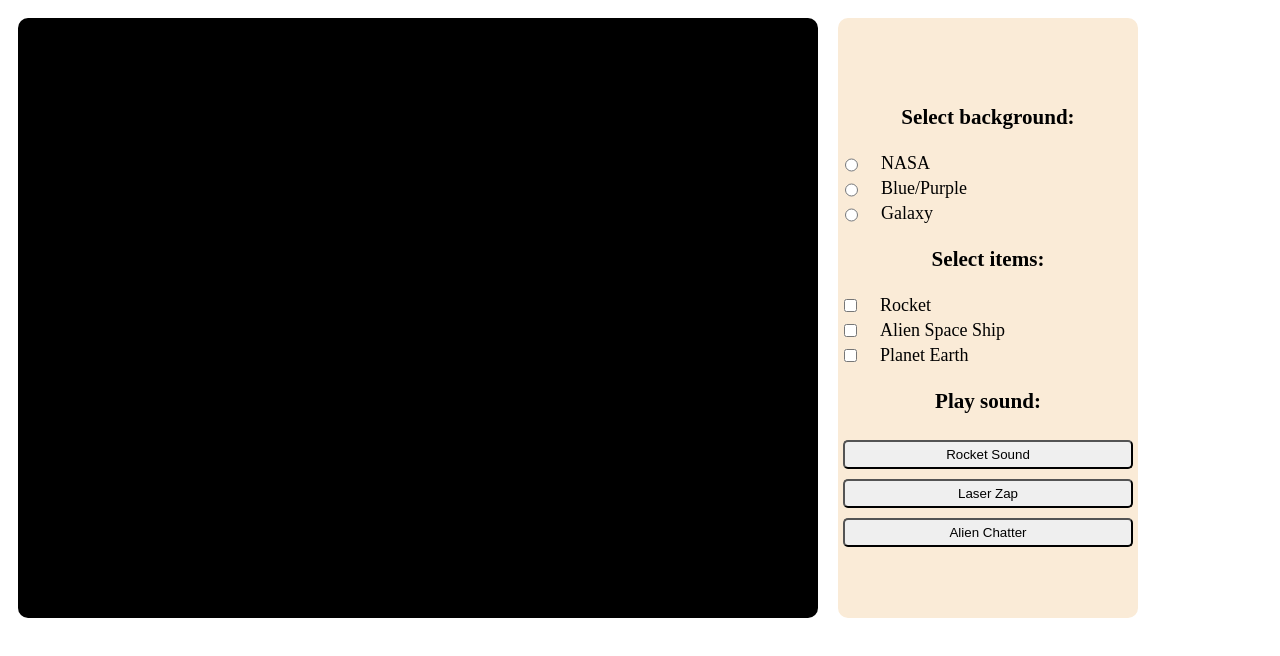
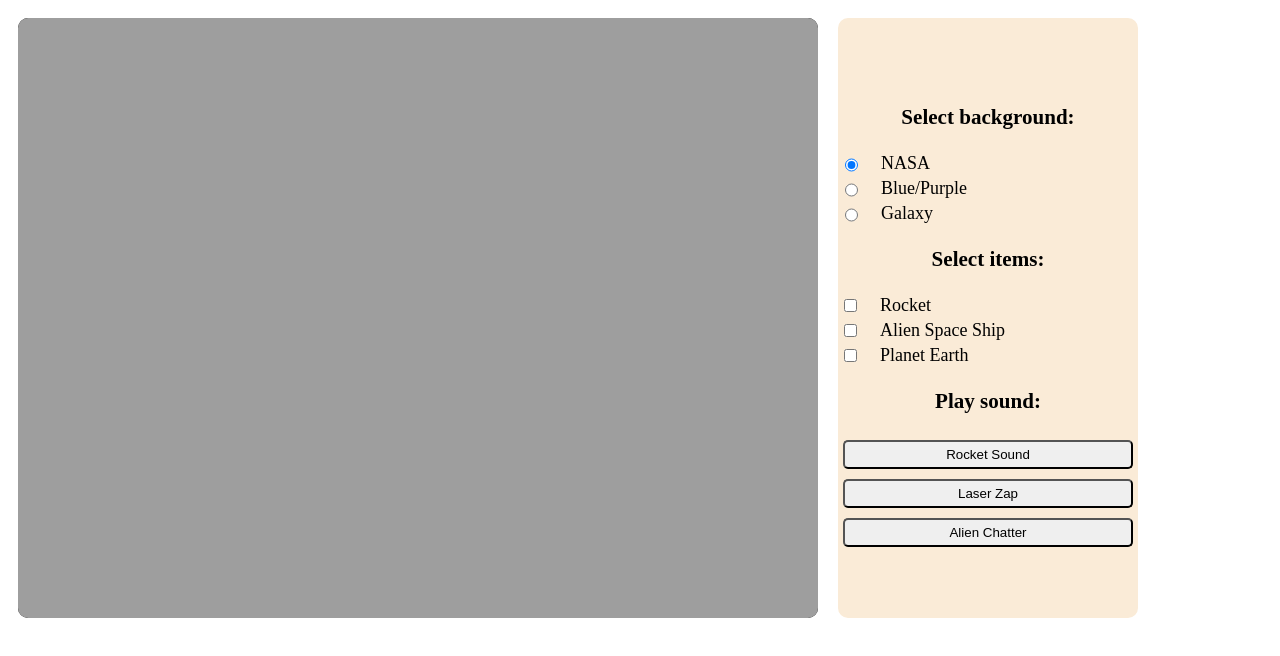
Before and after one commit to mariiaonokhina/portfolio-CISC3610, a plain HTML site: page projects/canvas-scene/space-scene.html in a window 1280 px wide. Drawn offline with Linux system fonts and the light colour scheme.

Commit message:
Implemented change of bg

```diff
--- a/projects/canvas-scene/space-scene.html
+++ b/projects/canvas-scene/space-scene.html
@@ -9,7 +9,7 @@
         <link rel="stylesheet" href="space-scene.css">
     </head>
     <body>
-        <canvas width="800" height="600"></canvas>
+        <canvas id="canvas" width="800" height="600"></canvas>
         <form>
             <div class="background-selection-div">
                 <h3>Select background:</h3>
--- a/projects/canvas-scene/space-scene.js
+++ b/projects/canvas-scene/space-scene.js
@@ -0,0 +1,43 @@
+const canvas = document.getElementById('canvas');
+const ctx = canvas.getContext('2d');
+
+// Initialize all backgrounds
+const backgrounds = {
+    'nasa': new Image(),
+    'blue-purple': new Image(),
+    'galaxy': new Image()
+};
+
+backgrounds['nasa'].src = './assets/nasa-yZygONrUBe8-unsplash.jpg';
+backgrounds['blue-purple'].src = './assets/jeremy-thomas-E0AHdsENmDg-unsplash.jpg';
+backgrounds['galaxy'].src = './assets/shot-by-cerqueira-0o_GEzyargo-unsplash.jpg';
+
+let currentBackground = 'nasa';
+
+function drawScene() {
+    const background = backgrounds[currentBackground];
+    if (background.complete) {
+        ctx.clearRect(0, 0, canvas.width, canvas.height);
+        ctx.drawImage(background, 0, 0, canvas.width, canvas.height);
+    } else {
+        // Wait until the image is loaded
+        background.onload = () => {
+            ctx.clearRect(0, 0, canvas.width, canvas.height);
+            ctx.drawImage(background, 0, 0, canvas.width, canvas.height);
+        };
+    }
+}
+
+// On change to any radio buttons, change the background
+document.querySelectorAll('input[name="background"]').forEach(radio => {
+    radio.addEventListener('change', (e) => {
+        currentBackground = e.target.value;
+        drawScene();
+    });
+});
+
+// Draw initial background
+window.onload = () => {
+    document.querySelector('input[name="background"][value="nasa"]').checked = true;
+    drawScene();
+};
```
